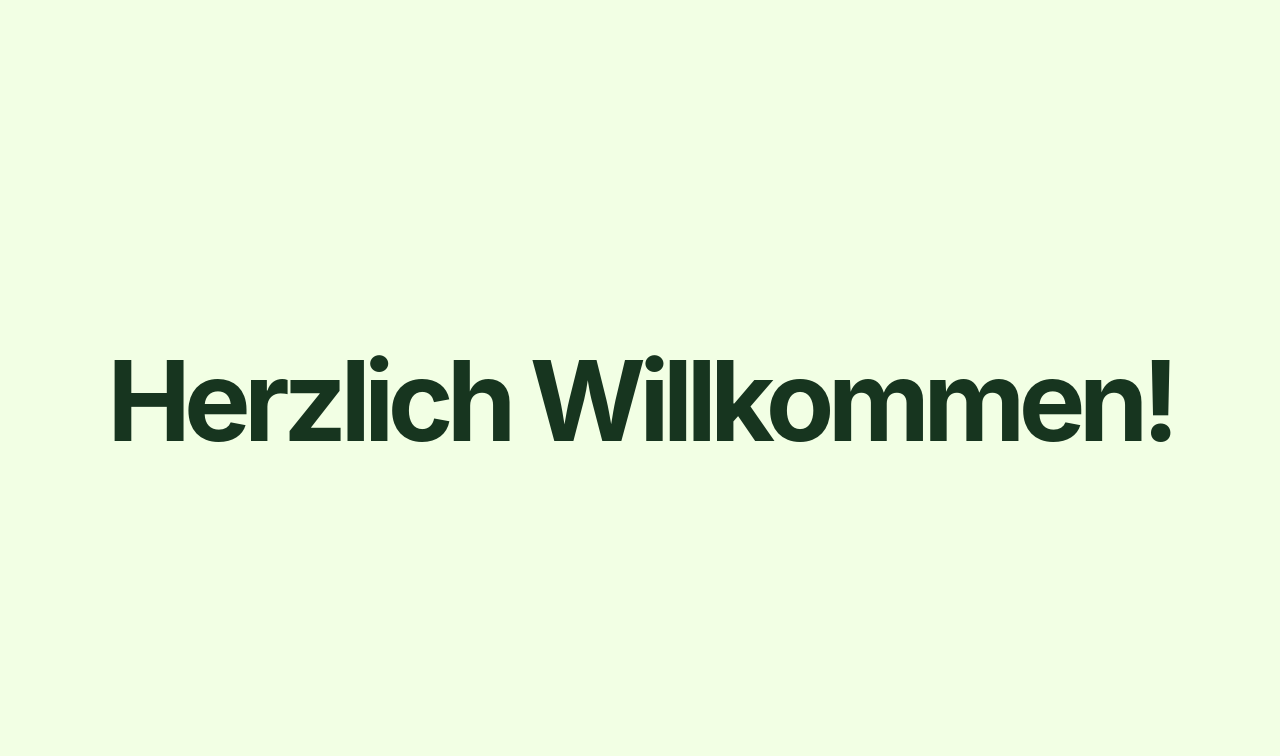
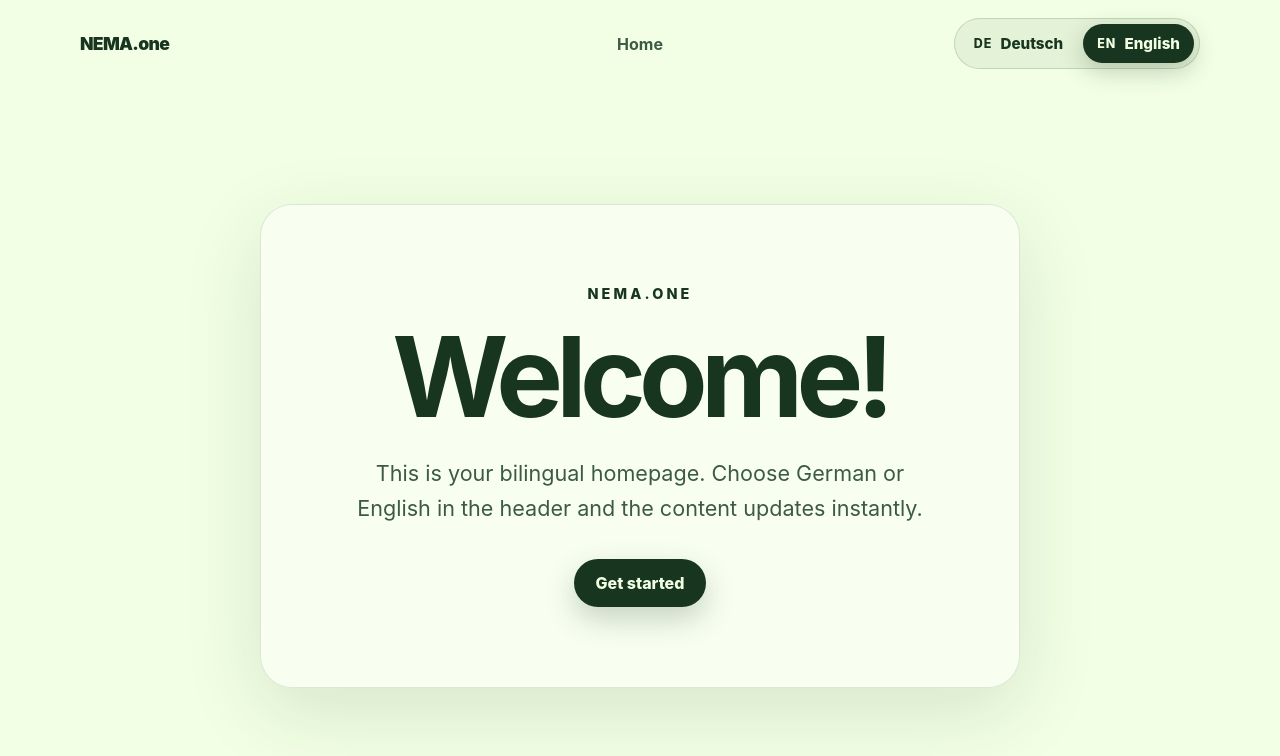
Before and after one commit to Moonshone/nema.one, a React (Vite) app: page / in a window 1280 px wide. Shown: the top 756 px of the page. Built offline with nearby package versions, Linux system fonts and the light colour scheme.

Commit message:
Fix home links for subpath deployment

```diff
--- a/index.html
+++ b/index.html
@@ -5,9 +5,72 @@
     <meta name="viewport" content="width=device-width, initial-scale=1.0" />
     <meta name="description" content="nema.one - Moderne React Website" />
     <title>nema.one</title>
+    <style>
+      :root {
+        font-family: Inter, system-ui, -apple-system, BlinkMacSystemFont, "Segoe UI", sans-serif;
+        color: #17351f;
+        background: #f2ffe4;
+      }
+
+      body {
+        margin: 0;
+        min-width: 320px;
+        min-height: 100vh;
+      }
+
+      .staticHomePage {
+        display: grid;
+        min-height: 100vh;
+        place-items: center;
+        padding: 24px;
+        text-align: center;
+      }
+
+      .staticHomePage .heroCard {
+        width: min(100%, 760px);
+        padding: clamp(32px, 8vw, 80px);
+        border: 1px solid rgba(23, 53, 31, 0.12);
+        border-radius: 32px;
+        background: rgba(255, 255, 255, 0.48);
+        box-shadow: 0 24px 80px rgba(23, 53, 31, 0.12);
+      }
+
+      .staticHomePage .eyebrow {
+        margin: 0 0 18px;
+        font-size: 0.9rem;
+        font-weight: 800;
+        letter-spacing: 0.22em;
+        text-transform: uppercase;
+      }
+
+      .staticHomePage h1 {
+        margin: 0;
+        font-size: clamp(3rem, 10vw, 7rem);
+        line-height: 1;
+        letter-spacing: -0.06em;
+      }
+
+      .staticHomePage .intro {
+        max-width: 600px;
+        margin: 24px auto 0;
+        color: #3d5a44;
+        font-size: clamp(1.05rem, 2.5vw, 1.35rem);
+        line-height: 1.6;
+      }
+    </style>
   </head>
   <body>
-    <div id="root"></div>
+    <div id="root">
+      <main class="homePage staticHomePage">
+        <section class="heroCard" aria-labelledby="static-welcome-heading">
+          <p class="eyebrow">NEMA.one</p>
+          <h1 id="static-welcome-heading">Herzlich Willkommen!</h1>
+          <p class="intro">
+            Wähle im Header Deutsch oder Englisch, sobald die interaktive Webseite geladen ist.
+          </p>
+        </section>
+      </main>
+    </div>
     <script type="module" src="/src/main.jsx"></script>
   </body>
 </html>
--- a/src/App.jsx
+++ b/src/App.jsx
@@ -1,8 +1,112 @@
+import { useEffect, useState } from 'react'
+
+const translations = {
+  de: {
+    languageName: 'Deutsch',
+    shortName: 'DE',
+    logoLabel: 'NEMA.one Startseite',
+    switchLabel: 'Sprache auswählen',
+    navLabel: 'Hauptnavigation',
+    navigation: {
+      home: 'Startseite',
+    },
+    eyebrow: 'NEMA.one',
+    headline: 'Herzlich Willkommen!',
+    intro:
+      'Dies ist deine zweisprachige Startseite. Wähle oben im Header Deutsch oder Englisch und die Inhalte passen sich sofort an.',
+    cta: 'Los geht’s',
+  },
+  en: {
+    languageName: 'English',
+    shortName: 'EN',
+    logoLabel: 'NEMA.one homepage',
+    switchLabel: 'Select language',
+    navLabel: 'Main navigation',
+    navigation: {
+      home: 'Home',
+    },
+    eyebrow: 'NEMA.one',
+    headline: 'Welcome!',
+    intro:
+      'This is your bilingual homepage. Choose German or English in the header and the content updates instantly.',
+    cta: 'Get started',
+  },
+}
+
+const getSavedLanguage = () => {
+  try {
+    return window.localStorage.getItem('language')
+  } catch {
+    return null
+  }
+}
+
+const saveLanguage = (language) => {
+  try {
+    window.localStorage.setItem('language', language)
+  } catch {
+    // The language switcher still works for the current visit if storage is blocked.
+  }
+}
+
+const getInitialLanguage = () => {
+  const savedLanguage = getSavedLanguage()
+
+  if (savedLanguage && translations[savedLanguage]) {
+    return savedLanguage
+  }
+
+  return navigator.language.toLowerCase().startsWith('de') ? 'de' : 'en'
+}
+
 function App() {
+  const [language, setLanguage] = useState(getInitialLanguage)
+  const content = translations[language]
+
+  useEffect(() => {
+    document.documentElement.lang = language
+    document.title = `nema.one | ${content.navigation.home}`
+    saveLanguage(language)
+  }, [content.navigation.home, language])
+
   return (
-    <main className="homePage">
-      <h1>Herzlich Willkommen!</h1>
-    </main>
+    <div className="siteShell">
+      <header className="siteHeader">
+        <a className="brand" href="./" aria-label={content.logoLabel}>
+          NEMA.one
+        </a>
+
+        <nav className="mainNav" aria-label={content.navLabel}>
+          <a href="./">{content.navigation.home}</a>
+        </nav>
+
+        <div className="languageSwitcher" aria-label={content.switchLabel}>
+          {Object.entries(translations).map(([code, translation]) => (
+            <button
+              aria-pressed={code === language}
+              className={code === language ? 'active' : ''}
+              key={code}
+              onClick={() => setLanguage(code)}
+              type="button"
+            >
+              <span className="languageShortName">{translation.shortName}</span>
+              <span className="languageName">{translation.languageName}</span>
+            </button>
+          ))}
+        </div>
+      </header>
+
+      <main className="homePage">
+        <section className="heroCard" aria-labelledby="welcome-heading">
+          <p className="eyebrow">{content.eyebrow}</p>
+          <h1 id="welcome-heading">{content.headline}</h1>
+          <p className="intro">{content.intro}</p>
+          <a className="primaryLink" href="mailto:hello@nema.one">
+            {content.cta}
+          </a>
+        </section>
+      </main>
+    </div>
   )
 }
 
--- a/src/styles.css
+++ b/src/styles.css
@@ -16,12 +16,81 @@ body {
   min-height: 100vh;
 }
 
+a {
+  color: inherit;
+  text-decoration: none;
+}
+
+button {
+  font: inherit;
+}
+
+.siteShell {
+  min-height: 100vh;
+}
+
+.siteHeader {
+  position: sticky;
+  top: 0;
+  z-index: 10;
+  display: grid;
+  grid-template-columns: 1fr auto 1fr;
+  align-items: center;
+  gap: 24px;
+  width: min(100% - 32px, 1120px);
+  margin: 0 auto;
+  padding: 18px 0;
+  backdrop-filter: blur(18px);
+}
+
+.brand {
+  justify-self: start;
+  font-size: 1.1rem;
+  font-weight: 900;
+  letter-spacing: -0.04em;
+}
+
+.mainNav {
+  justify-self: center;
+  color: #3d5a44;
+  font-weight: 700;
+}
+
+.mainNav a {
+  display: inline-flex;
+  border-radius: 999px;
+  padding: 10px 14px;
+}
+
+.mainNav a:hover,
+.mainNav a:focus-visible {
+  background: rgba(23, 53, 31, 0.08);
+  outline: none;
+}
+
 .homePage {
   display: grid;
-  min-height: 100vh;
+  min-height: calc(100vh - 82px);
   place-items: center;
   padding: 24px;
   text-align: center;
+}
+
+.heroCard {
+  width: min(100%, 760px);
+  padding: clamp(32px, 8vw, 80px);
+  border: 1px solid rgba(23, 53, 31, 0.12);
+  border-radius: 32px;
+  background: rgba(255, 255, 255, 0.48);
+  box-shadow: 0 24px 80px rgba(23, 53, 31, 0.12);
+}
+
+.eyebrow {
+  margin: 0 0 18px;
+  font-size: 0.9rem;
+  font-weight: 800;
+  letter-spacing: 0.22em;
+  text-transform: uppercase;
 }
 
 h1 {
@@ -30,3 +99,109 @@ h1 {
   line-height: 1;
   letter-spacing: -0.06em;
 }
+
+.intro {
+  max-width: 600px;
+  margin: 24px auto 0;
+  color: #3d5a44;
+  font-size: clamp(1.05rem, 2.5vw, 1.35rem);
+  line-height: 1.6;
+}
+
+.primaryLink {
+  display: inline-flex;
+  margin-top: 34px;
+  border-radius: 999px;
+  padding: 14px 22px;
+  color: #f2ffe4;
+  background: #17351f;
+  font-weight: 800;
+  box-shadow: 0 12px 30px rgba(23, 53, 31, 0.22);
+}
+
+.primaryLink:hover,
+.primaryLink:focus-visible {
+  background: #244a2e;
+  outline: none;
+}
+
+.languageSwitcher {
+  justify-self: end;
+  display: inline-flex;
+  gap: 6px;
+  padding: 5px;
+  border: 1px solid rgba(23, 53, 31, 0.16);
+  border-radius: 999px;
+  background: rgba(23, 53, 31, 0.06);
+}
+
+.languageSwitcher button {
+  display: inline-flex;
+  align-items: center;
+  gap: 8px;
+  cursor: pointer;
+  border: 0;
+  border-radius: 999px;
+  padding: 10px 14px;
+  color: #17351f;
+  background: transparent;
+  font-weight: 800;
+  transition: background 180ms ease, color 180ms ease, box-shadow 180ms ease;
+}
+
+.languageSwitcher button:hover,
+.languageSwitcher button:focus-visible {
+  background: rgba(23, 53, 31, 0.1);
+  outline: none;
+}
+
+.languageSwitcher button.active {
+  color: #f2ffe4;
+  background: #17351f;
+  box-shadow: 0 8px 24px rgba(23, 53, 31, 0.24);
+}
+
+.languageShortName {
+  font-size: 0.78rem;
+  letter-spacing: 0.08em;
+}
+
+.languageName {
+  font-size: 0.95rem;
+}
+
+@media (max-width: 720px) {
+  .siteHeader {
+    grid-template-columns: 1fr;
+    gap: 14px;
+    justify-items: center;
+  }
+
+  .brand,
+  .mainNav,
+  .languageSwitcher {
+    justify-self: center;
+  }
+
+  .homePage {
+    min-height: auto;
+    padding-top: 40px;
+  }
+}
+
+@media (max-width: 520px) {
+  .languageSwitcher {
+    display: grid;
+    grid-template-columns: 1fr 1fr;
+    width: 100%;
+  }
+
+  .languageSwitcher button {
+    justify-content: center;
+    width: 100%;
+  }
+
+  .languageName {
+    display: none;
+  }
+}
--- a/vite.config.js
+++ b/vite.config.js
@@ -2,5 +2,6 @@ import { defineConfig } from 'vite'
 import react from '@vitejs/plugin-react'
 
 export default defineConfig({
+  base: './',
   plugins: [react()],
 })
```
